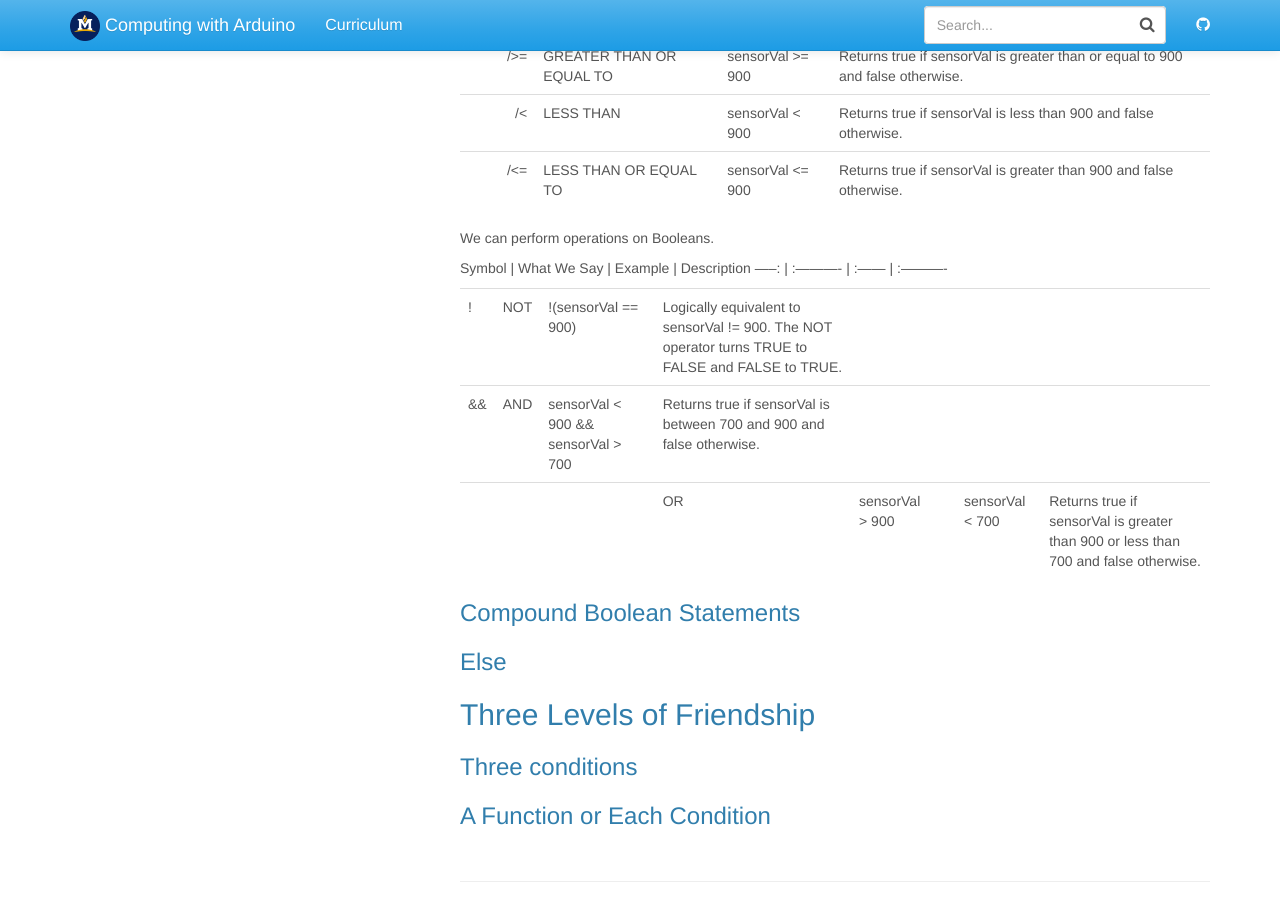
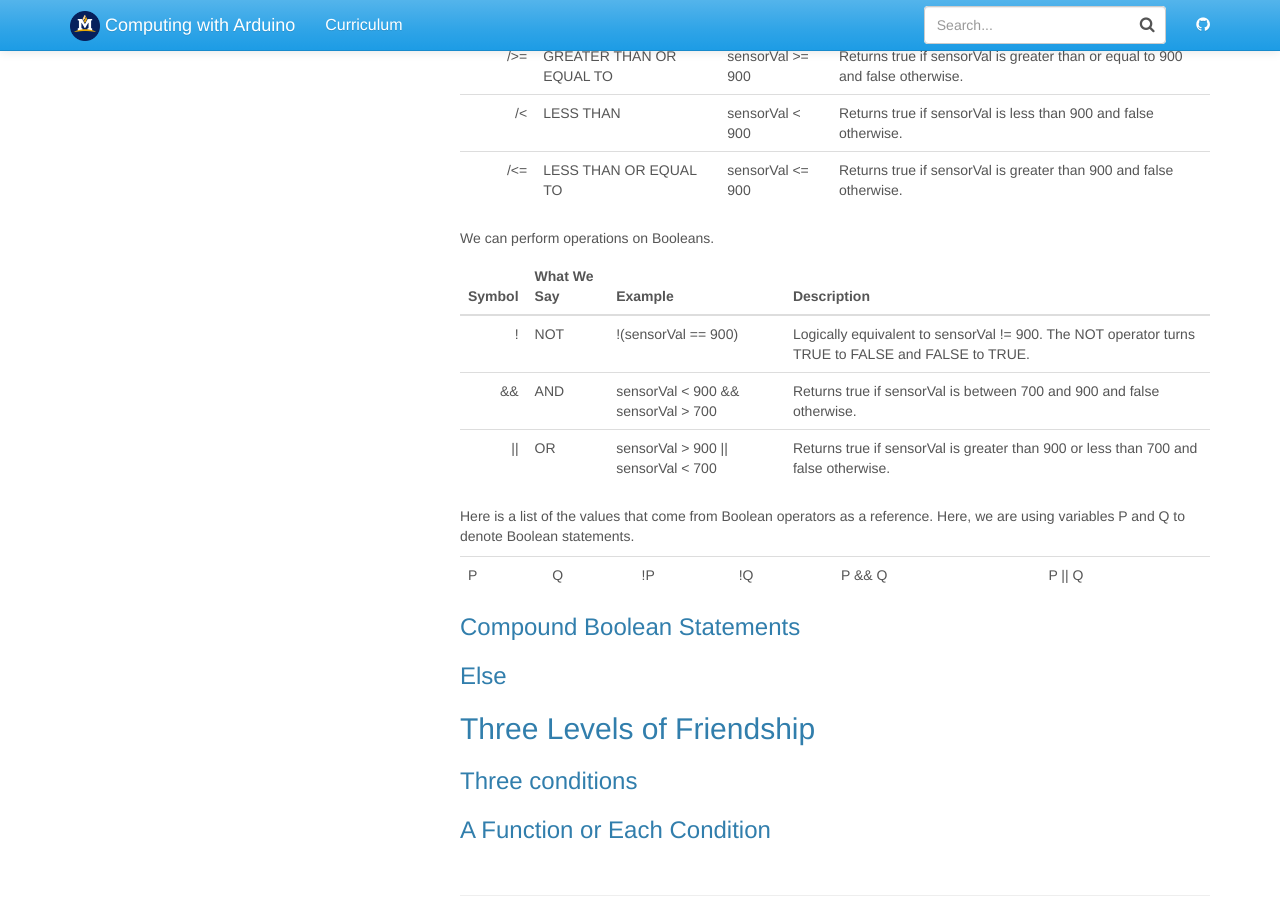
Before and after one commit to jake-chipps/friendometer, a Jekyll site: the page built from _docs/lessons/3-1.md, in a window 1280 px wide and 900 px high, scrolled down 1208 px. Built offline with Jekyll 4.4.1, drawn with Linux system fonts in a browser that asks for light colours.

Commit message:
Update 3-1.md

```diff
--- a/_docs/lessons/3-1.md
+++ b/_docs/lessons/3-1.md
@@ -54,11 +54,13 @@ We can perform operations on Booleans.
 
 Symbol | What We Say | Example | Description
 -----: | :---------- | :------ | :----------
-
 !  | NOT  | !(sensorVal == 900) | Logically equivalent to sensorVal != 900. The NOT operator turns TRUE to FALSE and FALSE to TRUE.
 &&  | AND   | sensorVal < 900 && sensorVal > 700  | Returns true if sensorVal is between 700 and 900 and false otherwise.
-||  | OR  | sensorVal > 900 || sensorVal < 700  |  Returns true if sensorVal is greater than 900 or less than 700 and false otherwise.
+\|\|  | OR  | sensorVal > 900 \|\| sensorVal < 700  |  Returns true if sensorVal is greater than 900 or less than 700 and false otherwise.
 
+Here is a list of the values that come from Boolean operators as a reference. Here, we are using variables P and Q to denote Boolean statements.
+
+P | Q | !P | !Q | P && Q | P \|\| Q
 
 ### Compound Boolean Statements
 
```
